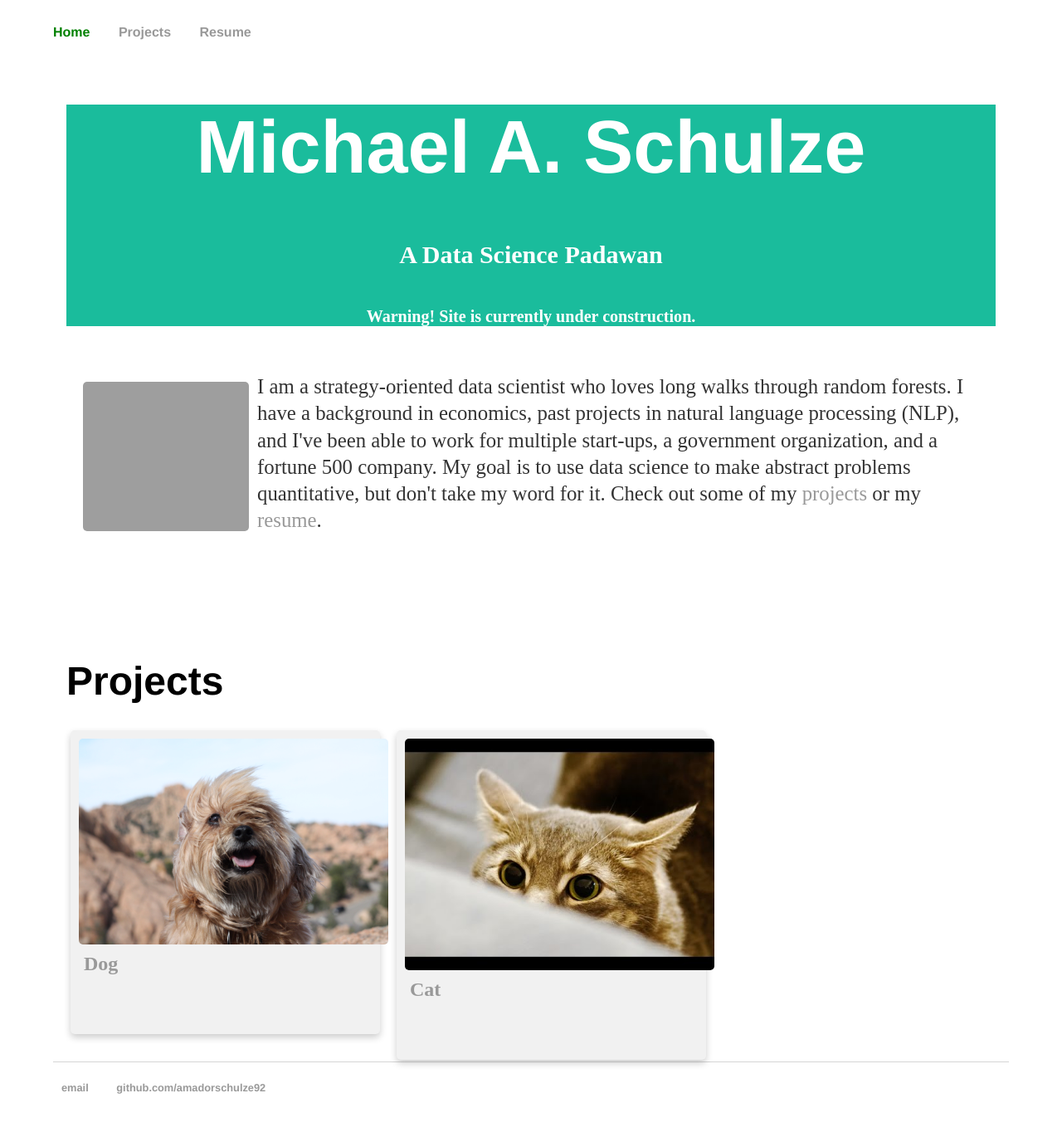
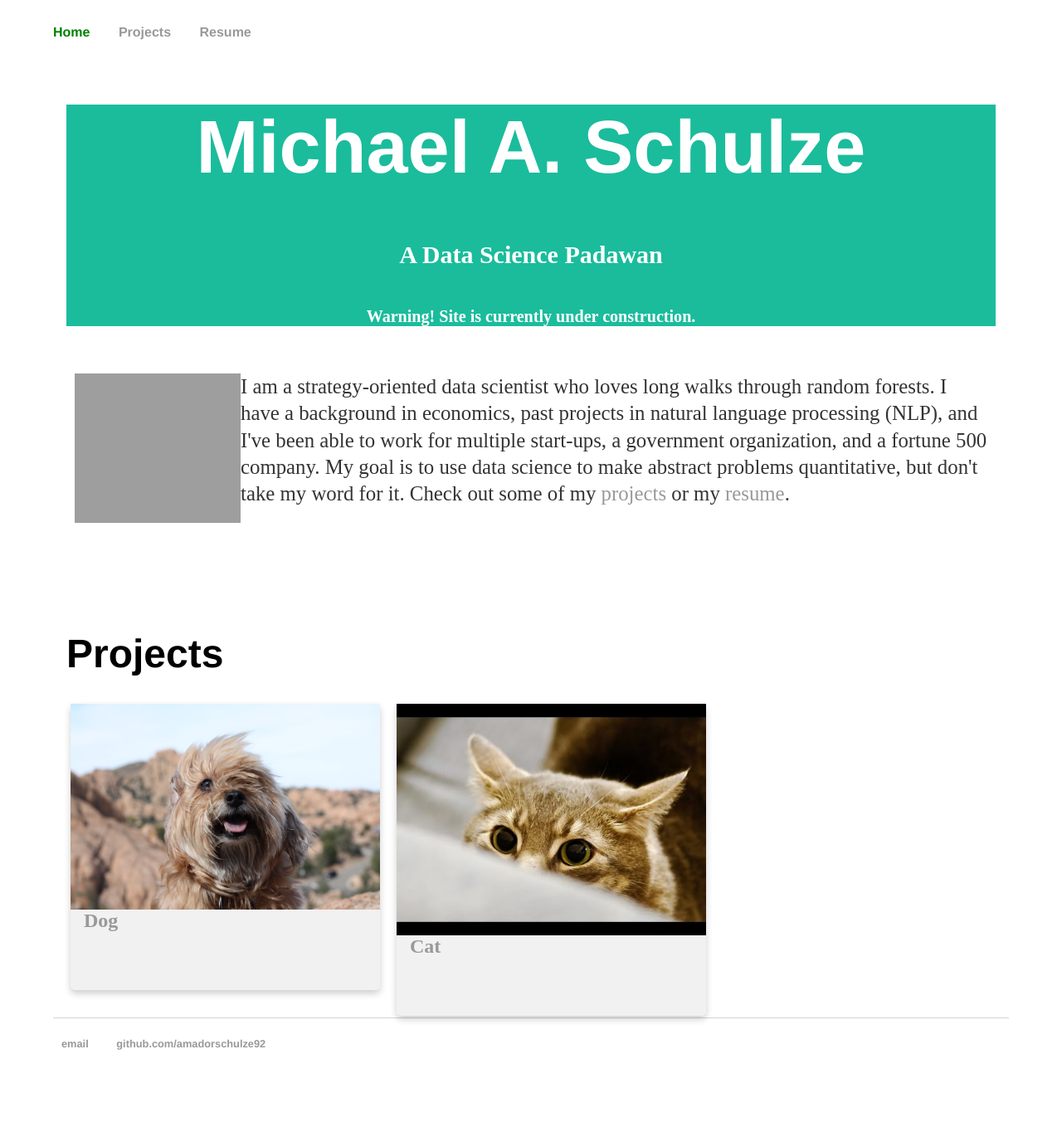
Before and after one commit to amadorschulze92/amadorschulze92.github.io, a Jekyll site: the page built from index.html, in a window 1280 px wide. Shown: the whole page at 83% size. Built offline with Jekyll 4.4.1, drawn with Linux system fonts in a browser that asks for light colours; after the commit the page ends 1318 px from its top, so only the background shows below that; grey boxes are pictures that could not be loaded.

Commit message:
try to line up images

```diff
--- a/assets/css/main.css
+++ b/assets/css/main.css
@@ -113,6 +113,6 @@ ul.posts li {
 img {
   max-width: 100%;
   float: left;
-  margin: 10px 10px 10px 10px;
-  border-radius: 5px 5px 5px 5px;
+  /* margin: 10px 10px 10px 10px;
+  border-radius: 5px 5px 5px 5px; */
 }
```
